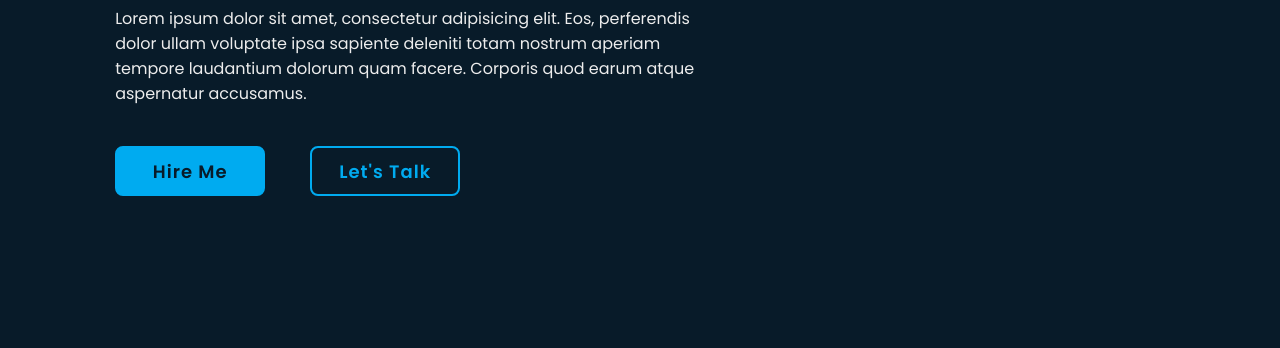
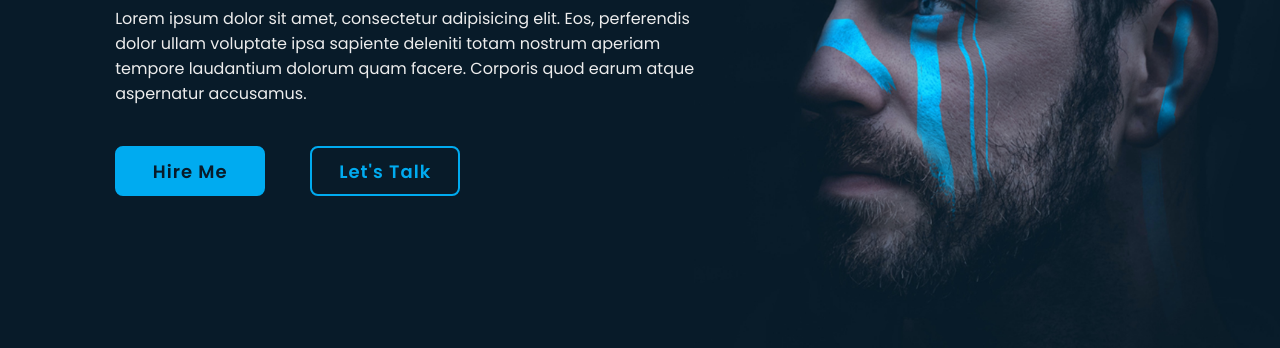
Before and after one commit to mdsumanmiah/suman, a plain HTML site: page index.html in a window 1280 px wide. Shown: the part 369-717 px from the top of the page. Drawn offline with nearby package versions, Linux system fonts and the light colour scheme.

Commit message:
Update style.css

```diff
--- a/css/style.css
+++ b/css/style.css
@@ -83,7 +83,7 @@ section {
     display: flex;
     align-items: center;
     padding: 0 9%;
-    background: url('images/home.jpg') no-repeat;
+    background: url('/images/home.jpg') no-repeat;
     background-size: cover;
     background-position: center;
 }
```
